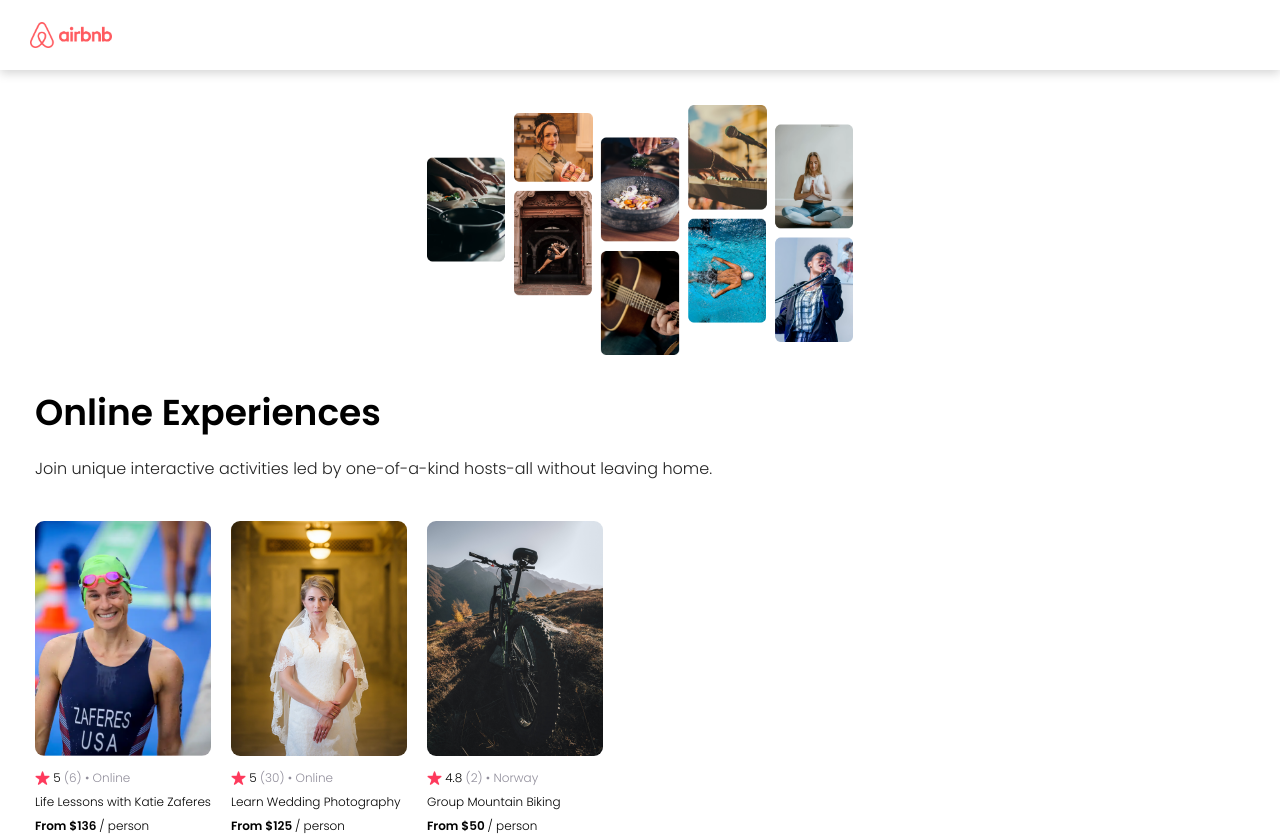
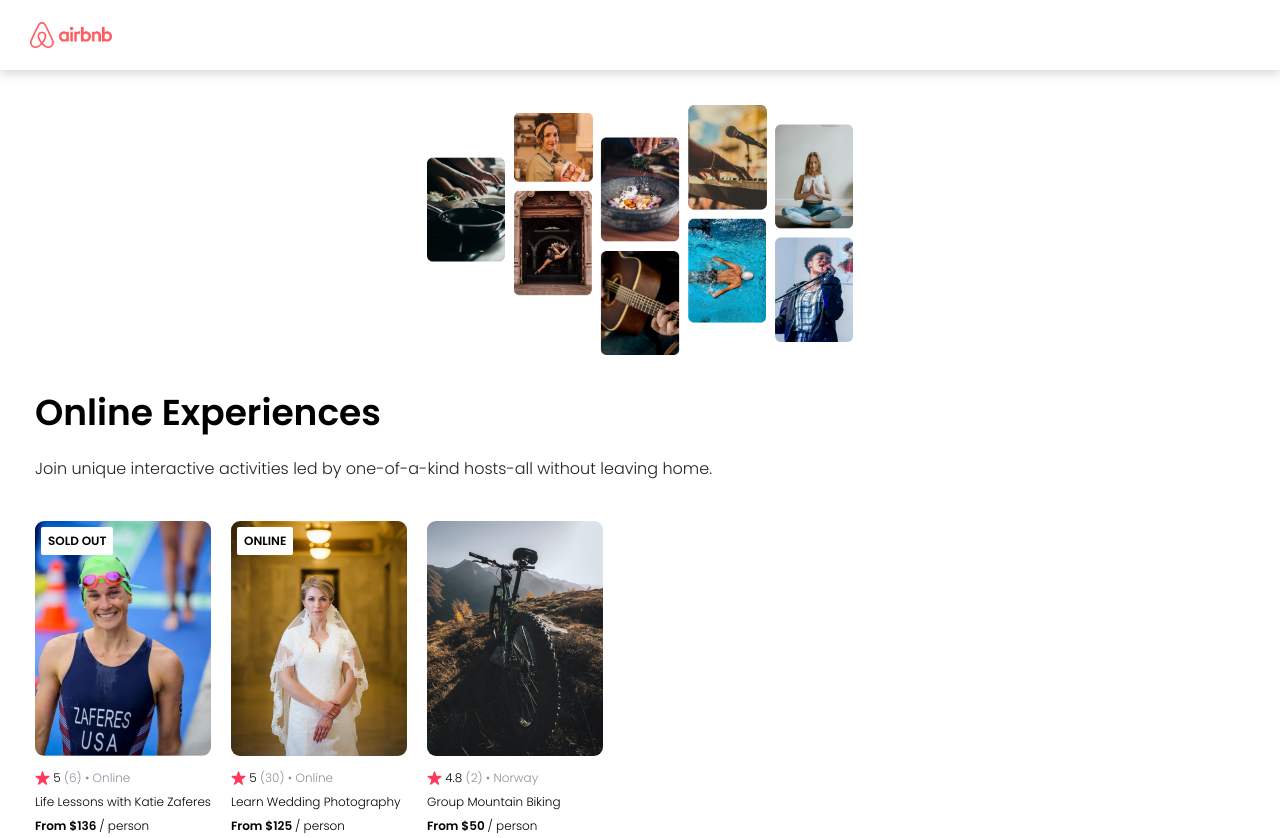
Before and after one commit to delsint123/airbnb_experiences_clone, a React (Vite) app: page / in a window 1280 px wide. Built offline with nearby package versions, Linux system fonts and the light colour scheme.

Commit message:
Add badges to cards

```diff
--- a/src/App.jsx
+++ b/src/App.jsx
@@ -14,6 +14,7 @@
                     location={card.location}
                     title={card.title}
                     price={card.price}
+                    openSpots={card.openSpots}
                 />
     })
 
--- a/src/components/Card.jsx
+++ b/src/components/Card.jsx
@@ -1,8 +1,18 @@
 import React from "react";
 
 export default function Card(props) {
+
+    let badgeText
+    if(props.openSpots === 0) {
+        badgeText = "SOLD OUT"
+    } else if (props.location === "Online") {
+        badgeText = "ONLINE"
+    }
+
     return (
         <div className="card">
+            {badgeText && <div className="card--badge">{badgeText}</div>}
+
             <img className="card--image" src={props.img} />
 
             <div className="card--content">
--- a/src/style.css
+++ b/src/style.css
@@ -63,9 +63,11 @@
     display: flex;
     flex-direction: column;
     width: 176px;
+    font-size: 12px;
     flex: 0 0 auto;
     display: flex;
     flex-direction: column;
+    position: relative;
 }
 
 .card--image {
@@ -109,3 +111,13 @@
 .card--price {
     margin-top: auto;
 }
+
+.card--badge {
+    position: absolute;
+    top: 6px;
+    left: 6px;
+    background-color: white;
+    padding: 5px 7px;
+    border-radius: 2px;
+    font-weight: bold;
+}
```
